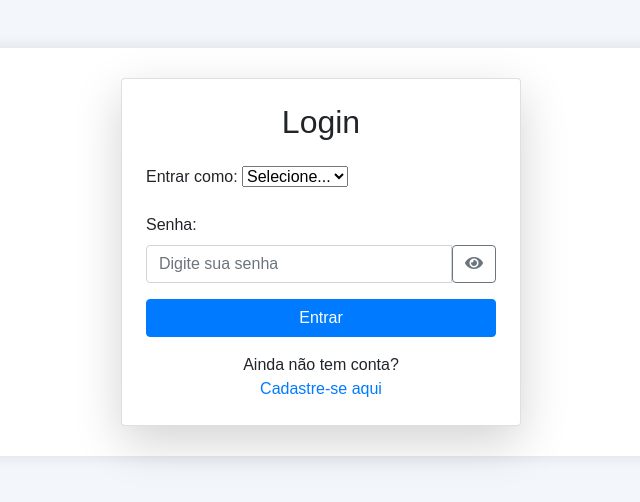
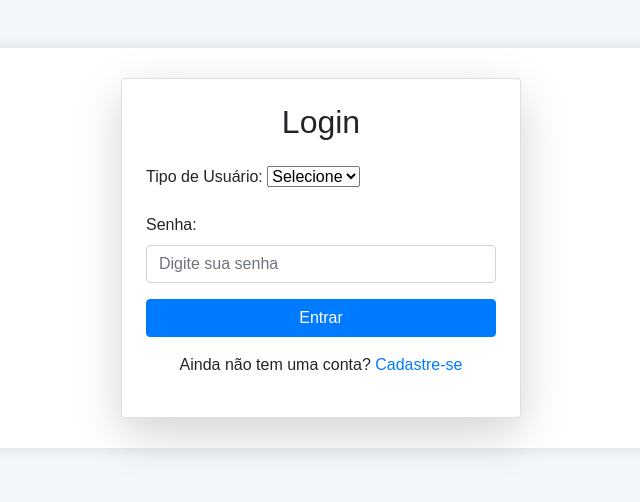
Before and after one commit to jpfirmo/agendamento_consulta, a PHP site: page /login.php in a window 1280 px wide. Shown: the part 76-578 px from the top of the page, without its empty margins (319-959 px from the left). Run offline with PHP 8.4, Linux system fonts and the light colour scheme.

Commit message:
tela de login atualizada

```diff
--- a/login.php
+++ b/login.php
@@ -1,92 +1,78 @@
 <?php
-include_once("templates/header.php");
+session_start();
 ?>
+
+<?php include_once("templates/header.php"); ?>
+
+<!-- Importa o CSS -->
+<link rel="stylesheet" href="css/style.css">
 
 <div class="container mt-5">
     <div class="card shadow-lg p-4 rounded-4" style="max-width: 400px; margin: auto;">
         <h2 class="text-center mb-4">Login</h2>
+        <!-- Mensagem de erro (fade-out) -->
+        <?php if (isset($_SESSION['mensagem'])): ?>
+            <div class="mensagem <?= htmlspecialchars($_SESSION['mensagem_tipo']) ?>">
+                <?= htmlspecialchars($_SESSION['mensagem']) ?>
+            </div>
+            <?php unset($_SESSION['mensagem']); unset($_SESSION['mensagem_tipo']); ?>
+        <?php endif; ?>
 
     <form action="processa_login.php" method="POST">
-            <!-- Selecionar tipo de usuário -->
         <div class="mb-3">
-                <label for="tipo_usuario" class="form-label fw-bold">Entrar como:</label>
-                <select class="form-select" id="tipo_usuario" name="tipo_usuario" required>
-                    <option value="">Selecione...</option>
+            <label for="tipo_usuario" class="form-label">Tipo de Usuário:</label>
+            <select name="tipo_usuario" id="tipo_usuario" class="form-select">
+                <option value="">Selecione</option>
                 <option value="paciente">Paciente</option>
                 <option value="medico">Médico</option>
             </select>
         </div>
-
-            <!-- CPF (para paciente) -->
-            <div id="campoPaciente" style="display:none;">
+        <div class="mb-3" id="campo_cpf" style="display:none;">
+            <label for="cpf" class="form-label">CPF:</label>
+            <input type="text" name="cpf" id="cpf" class="form-control" placeholder="Digite seu CPF">
+        </div>
+        <div class="mb-3" id="campo_crm" style="display:none;">
+            <label for="crm" class="form-label">CRM:</label>
+            <input type="text" name="crm" id="crm" class="form-control" placeholder="Digite seu CRM">
+        </div>
         <div class="mb-3">
-                    <label for="cpf" class="form-label fw-bold">CPF:</label>
-                    <input type="text" class="form-control" id="cpf" name="cpf" placeholder="Digite seu CPF">
+            <label for="senha" class="form-label">Senha:</label>
+            <input type="password" name="senha" id="senha" class="form-control" placeholder="Digite sua senha">
+        </div>
+        <button type="submit" class="btn btn-primary w-100">Entrar</button>
+    </form>
+        <p class="text-center mt-3">
+            Ainda não tem uma conta? <a href="cadastro.php">Cadastre-se</a>
+        </p>
     </div>
 </div>
 
-            <!-- CRM (para médico) -->
-            <div id="campoMedico" style="display:none;">
-                <div class="mb-3">
-                    <label for="crm" class="form-label fw-bold">CRM:</label>
-                    <input type="text" class="form-control" id="crm" name="crm" placeholder="Digite seu CRM">
-                </div>
-            </div>
+<!-- Script para alternar CPF/CRM e fade-out -->
+<script>
+document.addEventListener("DOMContentLoaded", () => {
+    const tipoUsuario = document.getElementById("tipo_usuario");
+    const campoCpf = document.getElementById("campo_cpf");
+    const campoCrm = document.getElementById("campo_crm");
 
-            <!-- Campo de senha -->
-            <div class="mb-3">
-                <label for="senha" class="form-label fw-bold">Senha:</label>
-                <div class="input-group">
-                    <input type="password" class="form-control" id="senha" name="senha" placeholder="Digite sua senha" required>
-                    <button type="button" class="btn btn-outline-secondary" id="toggleSenha">
-                        <i class="fas fa-eye"></i>
-                    </button>
-                </div>
-            </div>
-
-            <button type="submit" class="btn btn-primary w-100 mb-3">Entrar</button>
-        </form>
-
-        <div class="text-center">
-            <p class="mb-0">Ainda não tem conta?</p>
-            <a href="cadastro.php" class="text-decoration-none fw-bold">Cadastre-se aqui</a>
-        </div>
-    </div>
-</div>
-
-<!-- Script para alternar campos conforme o tipo de usuário -->
-<script>
-document.getElementById("tipo_usuario").addEventListener("change", function() {
-    const tipo = this.value;
-    const campoPaciente = document.getElementById("campoPaciente");
-    const campoMedico = document.getElementById("campoMedico");
-
-    // Esconde todos por padrão
-    campoPaciente.style.display = "none";
-    campoMedico.style.display = "none";
-
-    // Mostra o campo conforme o tipo selecionado
-    if (tipo === "paciente") {
-        campoPaciente.style.display = "block";
-    } else if (tipo === "medico") {
-        campoMedico.style.display = "block";
+    tipoUsuario.addEventListener("change", () => {
+        if (tipoUsuario.value === "paciente") {
+            campoCpf.style.display = "block";
+            campoCrm.style.display = "none";
+        } else if (tipoUsuario.value === "medico") {
+            campoCrm.style.display = "block";
+            campoCpf.style.display = "none";
+        } else {
+            campoCpf.style.display = "none";
+            campoCrm.style.display = "none";
         }
     });
 
-// Mostrar/ocultar senha
-document.getElementById("toggleSenha").addEventListener("click", function() {
-    const senhaInput = document.getElementById("senha");
-    const icone = this.querySelector("i");
-    if (senhaInput.type === "password") {
-        senhaInput.type = "text";
-        icone.classList.replace("fa-eye", "fa-eye-slash");
-    } else {
-        senhaInput.type = "password";
-        icone.classList.replace("fa-eye-slash", "fa-eye");
-    }
+    // Oculta a mensagem após 5 segundos
+    setTimeout(() => {
+        const msg = document.querySelector('.mensagem');
+        if (msg) msg.style.display = 'none';
+    }, 5000);
 });
 </script>
 
-<?php
-include_once("templates/footer.php");
-?>
+<?php include_once("templates/footer.php"); ?>
```
Lines whose indentation alone changed are shown as unchanged.
